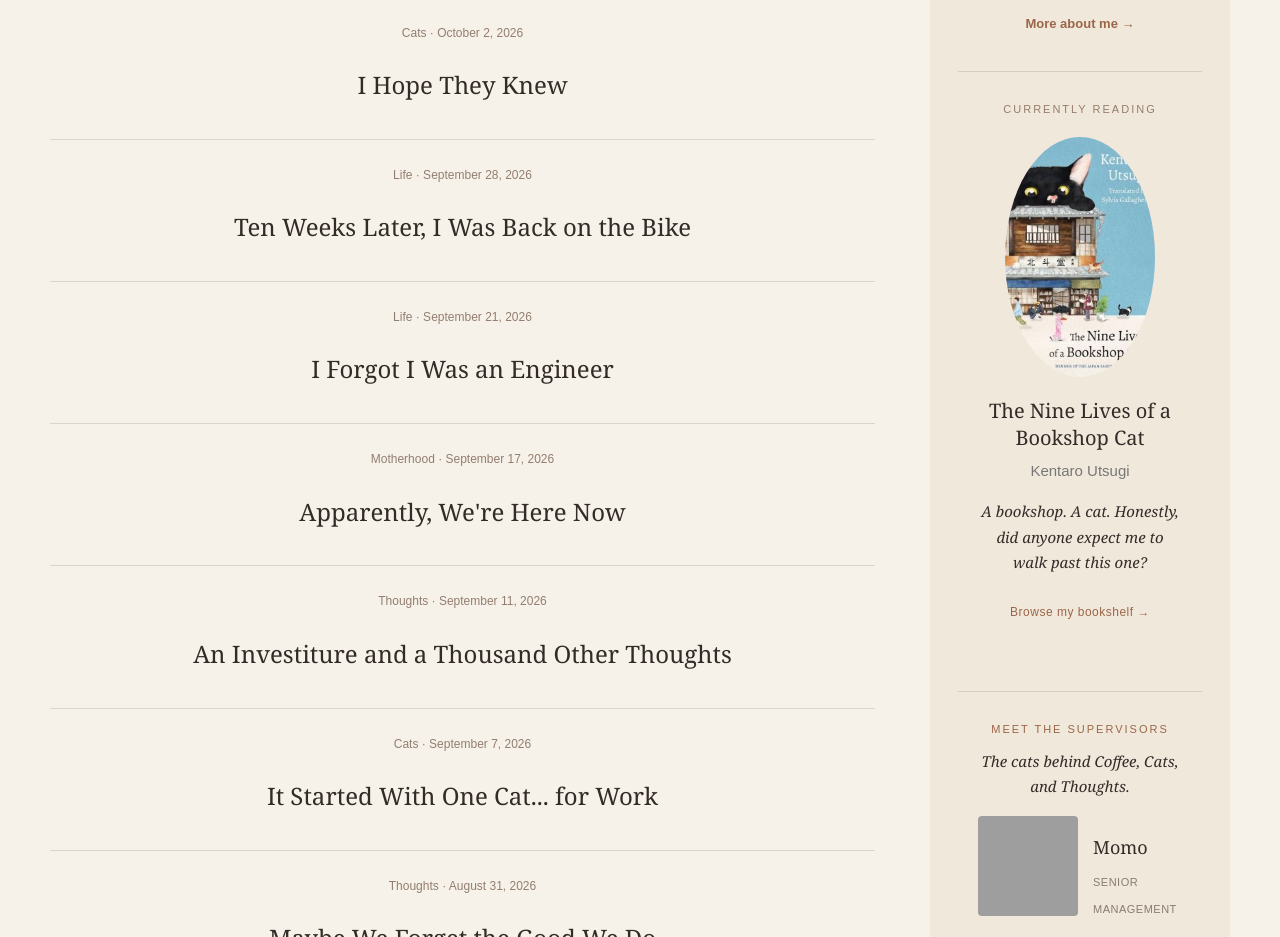
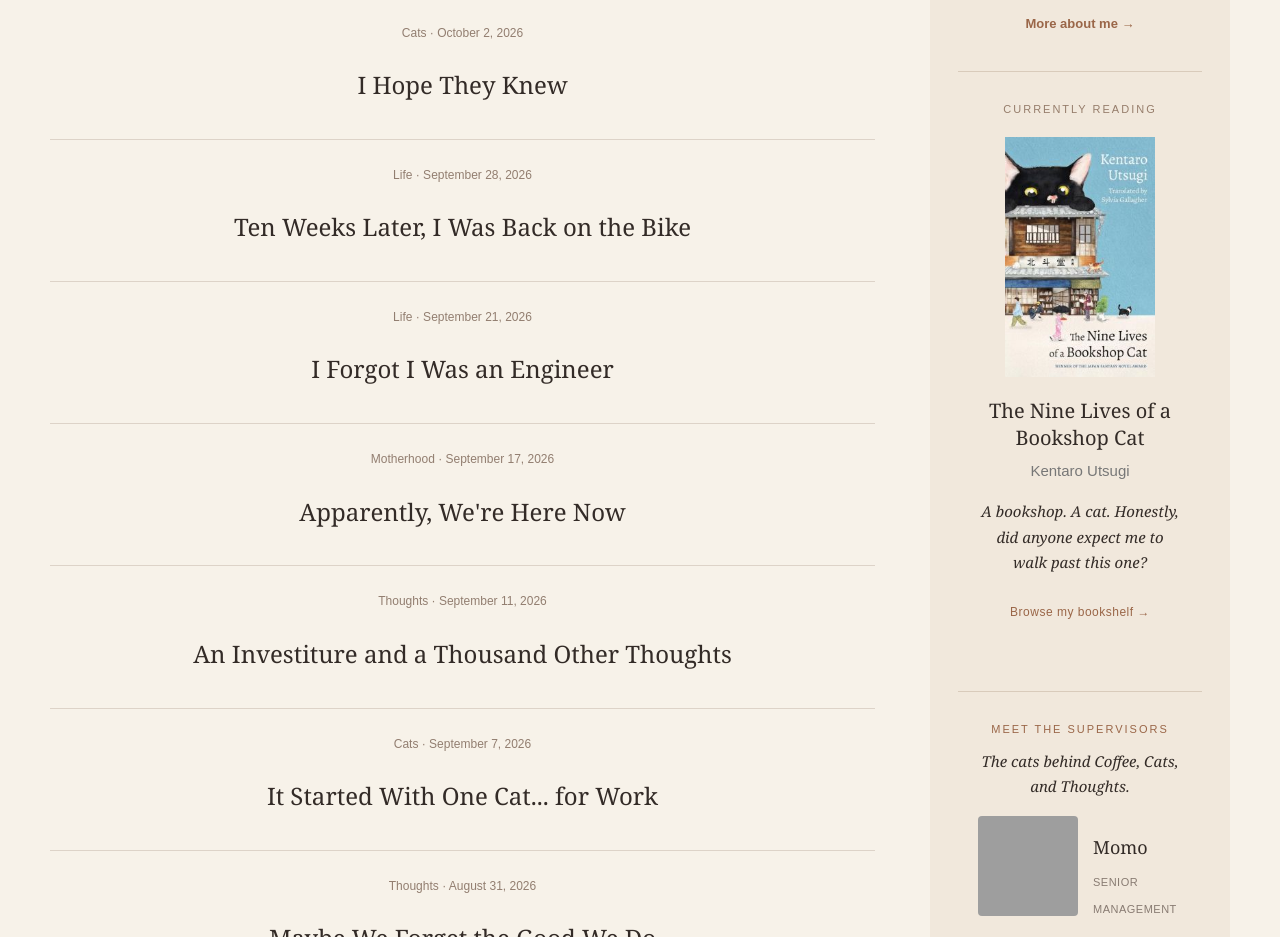
Before and after one commit to coffeecatsandthoughts/coffee-cats-and-thoughts, an Eleventy site: page index.html in a window 1280 px wide. Shown: the part 901-1838 px from the top of the page. Built offline with nearby package versions, Linux system fonts and the light colour scheme; Eleventy itself is replaced by a stand-in of ours; files that its build step writes are made by us from their sources; grey boxes are pictures that could not be loaded.

Commit message:
Update index.html

```diff
--- a/index.html
+++ b/index.html
@@ -256,10 +256,12 @@
 }
 
 .currently-reading img {
-    width: 150px;
-    height: auto;
-    display: block;
-    margin: 18px auto 20px;
+  width: 150px;
+  height: auto;
+  display: block;
+  margin: 18px auto 20px;
+  border-radius: 0;
+  clip-path: none;
 }
 
 .currently-reading h3 {
```
